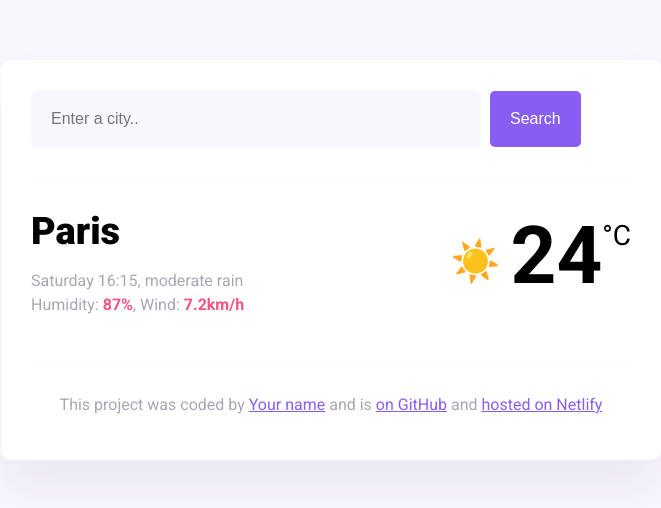
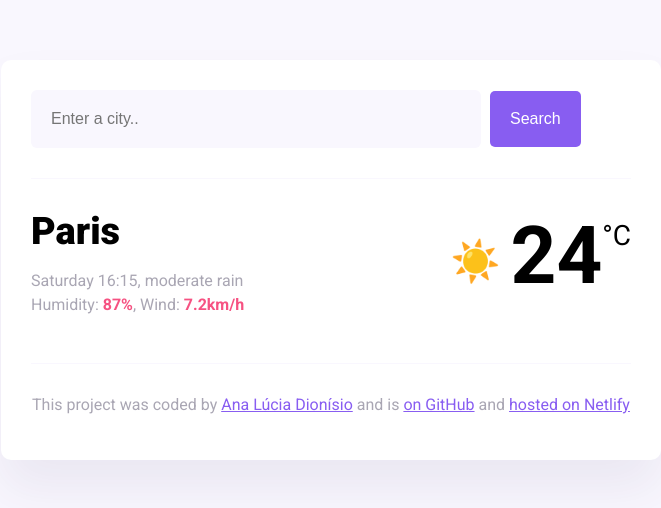
Before and after one commit to aluciadio/my-app, a website built with Parcel: page index .html in a window 1280 px wide. Shown: the whole page, without its empty margins (309-970 px from the left). Built offline with nearby package versions, Linux system fonts and the light colour scheme.

Commit message:
update index.html

```diff
--- a/index .html
+++ b/index .html
@@ -47,8 +47,14 @@
       <footer>
         <p>
           This project was coded by
-          <a href="#" target="_blank">Your name</a> and is
-          <a href="#" target="_blank"> on GitHub</a> and
+          <a href="https://github.com/aluciadio" target="_blank"
+            >Ana Lúcia Dionísio</a
+          >
+          and is
+          <a href="https://github.com/aluciadio/my-app" target="_blank">
+            on GitHub</a
+          >
+          and
           <a href="#" target="_blank">hosted on Netlify</a>
         </p>
       </footer>
```
